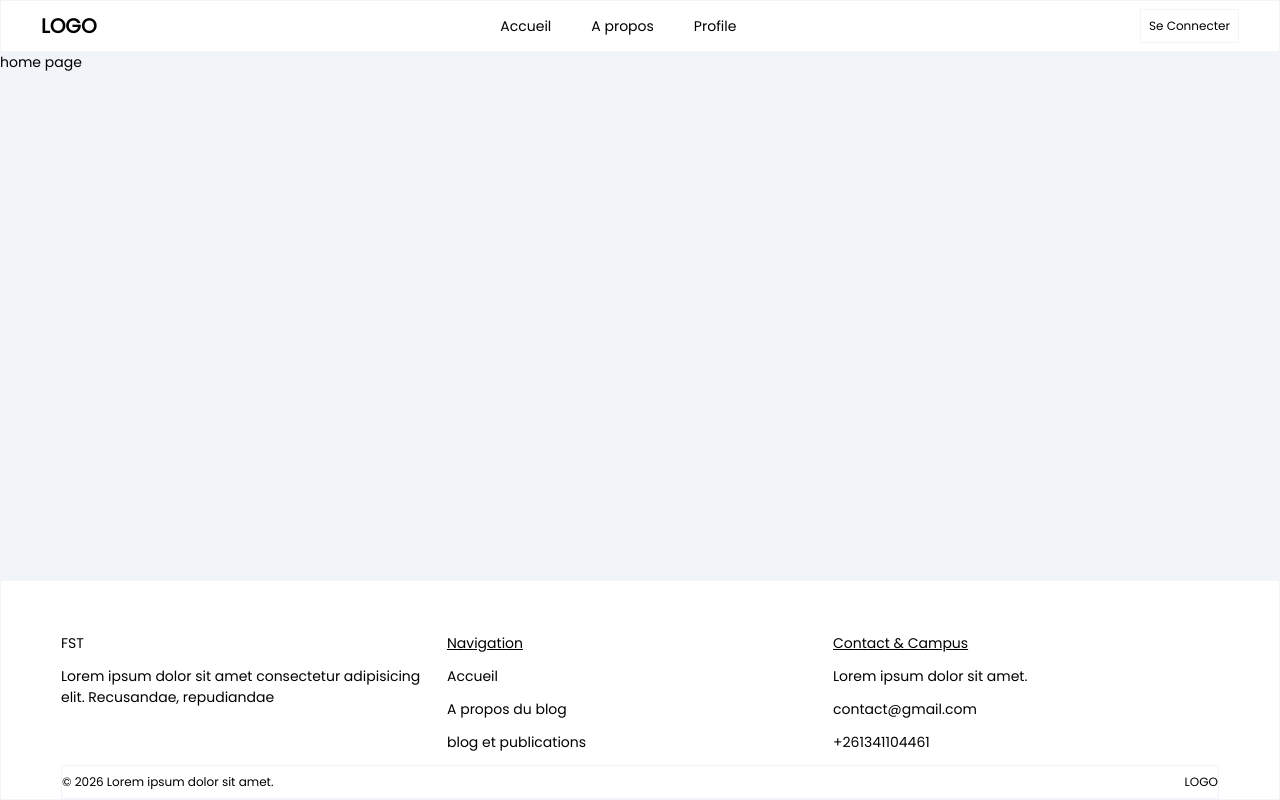
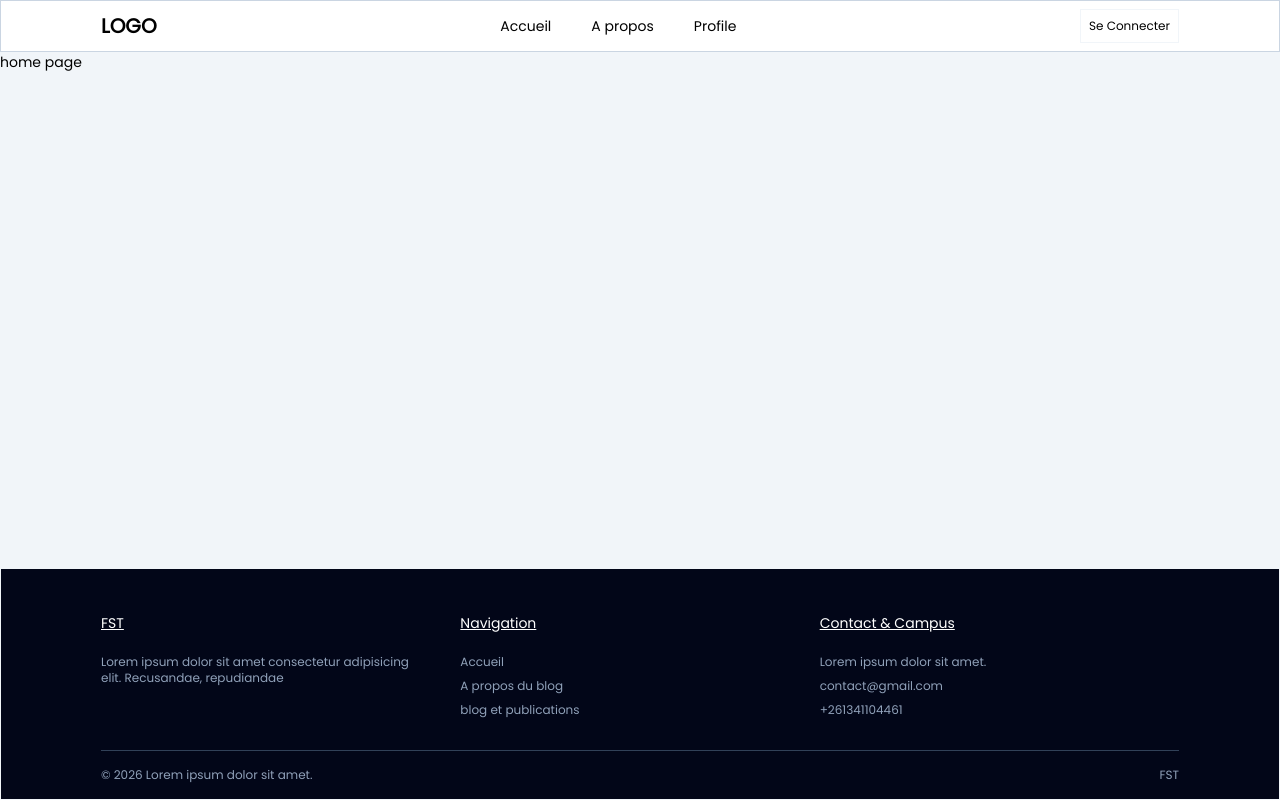
Before and after one commit to Placide0007/fst_exchange, a Django app: page / in a window 1280 px wide. Run offline with Django 5.2, Linux system fonts and the light colour scheme; some libraries are stand-ins or nearby versions.

Commit message:
style:finalisation du footer

```diff
--- a/core/core_urls.py
+++ b/core/core_urls.py
@@ -5,4 +5,5 @@ from . import views
 urlpatterns = [
     path("", views.home,name="home"),
     path("profile/", views.profile,name="profile"),
+    path("about/", views.about,name="about"),
 ]
--- a/core/views.py
+++ b/core/views.py
@@ -6,3 +6,6 @@ def home(request):
 
 def profile(request):
     return render(request,'core/profile.html')
+
+def about(request):
+    return render(request,'core/about.html')
--- a/templates/includes/footer.html
+++ b/templates/includes/footer.html
@@ -1,32 +1,32 @@
-<footer class="px-15 pt-10 border border-slate-100" >
+<footer class="px-25   bg-slate-950 text-white  border border-slate-100" >
 
-    <div class="grid grid-cols-3" >
-        <div class="flex flex-col gap-3 py-3" >
-            <p>FST</p>
-            <p class="max-w-90" >
+    <div class="grid py-5 grid-cols-3" >
+        <div class="flex flex-col gap-2 py-3" >
+            <p class="underline py-3">FST</p>
+            <p class="max-w-80 text-slate-400 text-xs" >
                 Lorem ipsum dolor sit amet consectetur adipisicing elit. Recusandae, repudiandae
             </p>
         </div>
 
-        <div class="flex flex-col gap-3 py-3" >
-            <p class="underline" >Navigation</p>
-            <a href="">Accueil</a>
-            <a href="">A propos du blog</a>
-            <a href="">blog et publications</a>
+        <div class="flex flex-col gap-2 py-3" >
+            <p class="underline py-3"  >Navigation</p>
+            <a class="text-slate-400 text-xs" href="">Accueil</a>
+            <a class="text-slate-400 text-xs" href="">A propos du blog</a>
+            <a class="text-slate-400 text-xs" href="">blog et publications</a>
         </div>
 
-        <div class="flex flex-col gap-3 py-3" >
-            <p class="underline" >Contact & Campus</p>
-            <a href="">Lorem ipsum dolor sit amet.</a>
-            <a href="">contact@gmail.com</a>
-            <a href="">+261341104461</a>
+        <div class="flex flex-col gap-2 py-3" >
+            <p class="underline py-3" >Contact & Campus</p>
+            <a class="text-slate-400 text-xs" href="">Lorem ipsum dolor sit amet.</a>
+            <a class="text-slate-400 text-xs" href="">contact@gmail.com</a>
+            <p class="text-slate-400 text-xs">+261341104461</p>
         </div>
 
     </div>
 
-    <div class="flex justify-between py-2 text-xs border-slate-100 border" >
-        <p>&copy; 2026 Lorem ipsum dolor sit amet.</p>
-        <p>LOGO</p>
+    <div class="flex text-slate-400  justify-between py-4 text-xs border-slate-700 border-t" >
+        <p  >&copy; 2026 Lorem ipsum dolor sit amet.</p>
+        <p>FST</p>
     </div>
 
 </footer>
--- a/templates/includes/header.html
+++ b/templates/includes/header.html
@@ -1,9 +1,9 @@
-<header class="flex justify-between items-center px-10 py-2 border-slate-100 border">
+<header class="flex justify-between items-center px-25 py-2 border-slate-300 border">
     <p class="font-bold text-xl" >LOGO</p>
     <nav class="flex gap-10" >
-        <a href="">Accueil</a>
-        <a href="">A propos</a>
-        <a href="">Profile</a>
+        <a href="{% url 'home' %}">Accueil</a>
+        <a href="{% url 'about' %}">A propos</a>
+        <a href="{% url 'profile' %}">Profile</a>
     </nav>
     <a class="text-xs border-slate-100 p-2 border" href="{% url 'login' %}">Se Connecter</a>
 </header>
--- a/theme/static/css/dist/styles.css
+++ b/theme/static/css/dist/styles.css
@@ -14,8 +14,12 @@
     --color-slate-300: oklch(86.9% 0.022 252.894);
     --color-slate-400: oklch(70.4% 0.04 256.788);
     --color-slate-500: oklch(55.4% 0.046 257.417);
+    --color-slate-700: oklch(37.2% 0.044 257.287);
     --color-slate-800: oklch(27.9% 0.041 260.031);
+    --color-slate-900: oklch(20.8% 0.042 265.755);
+    --color-slate-950: oklch(12.9% 0.042 264.695);
     --color-gray-50: oklch(98.5% 0.002 247.839);
+    --color-gray-300: oklch(87.2% 0.01 258.338);
     --color-black: #000;
     --color-white: #fff;
     --spacing: 0.25rem;
@@ -31,6 +35,7 @@
     --text-3xl--line-height: calc(2.25 / 1.875);
     --text-5xl: 3rem;
     --text-5xl--line-height: 1;
+    --font-weight-semibold: 600;
     --font-weight-bold: 700;
     --tracking-normal: 0em;
     --leading-normal: 1.5;
@@ -251,6 +256,9 @@
   .max-w-20 {
     max-width: calc(var(--spacing) * 20);
   }
+  .max-w-80 {
+    max-width: calc(var(--spacing) * 80);
+  }
   .max-w-90 {
     max-width: calc(var(--spacing) * 90);
   }
@@ -315,14 +323,27 @@
     border-style: var(--tw-border-style);
     border-width: 1px;
   }
+  .border-t {
+    border-top-style: var(--tw-border-style);
+    border-top-width: 1px;
+  }
   .border-slate-100 {
     border-color: var(--color-slate-100);
   }
   .border-slate-200 {
     border-color: var(--color-slate-200);
   }
+  .border-slate-300 {
+    border-color: var(--color-slate-300);
+  }
   .border-slate-500 {
     border-color: var(--color-slate-500);
+  }
+  .border-slate-700 {
+    border-color: var(--color-slate-700);
+  }
+  .border-slate-800 {
+    border-color: var(--color-slate-800);
   }
   .bg-red-500 {
     background-color: var(--color-red-500);
@@ -335,6 +356,12 @@
   }
   .bg-slate-800 {
     background-color: var(--color-slate-800);
+  }
+  .bg-slate-900 {
+    background-color: var(--color-slate-900);
+  }
+  .bg-slate-950 {
+    background-color: var(--color-slate-950);
   }
   .bg-white {
     background-color: var(--color-white);
@@ -363,6 +390,12 @@
   .px-15 {
     padding-inline: calc(var(--spacing) * 15);
   }
+  .px-25 {
+    padding-inline: calc(var(--spacing) * 25);
+  }
+  .px-30 {
+    padding-inline: calc(var(--spacing) * 30);
+  }
   .px-40 {
     padding-inline: calc(var(--spacing) * 40);
   }
@@ -374,6 +407,9 @@
   }
   .py-3 {
     padding-block: calc(var(--spacing) * 3);
+  }
+  .py-4 {
+    padding-block: calc(var(--spacing) * 4);
   }
   .py-5 {
     padding-block: calc(var(--spacing) * 5);
@@ -410,9 +446,28 @@
     font-size: var(--text-xs);
     line-height: var(--tw-leading, var(--text-xs--line-height));
   }
+  .leading-2 {
+    --tw-leading: calc(var(--spacing) * 2);
+    line-height: calc(var(--spacing) * 2);
+  }
+  .leading-5 {
+    --tw-leading: calc(var(--spacing) * 5);
+    line-height: calc(var(--spacing) * 5);
+  }
+  .leading-20 {
+    --tw-leading: calc(var(--spacing) * 20);
+    line-height: calc(var(--spacing) * 20);
+  }
   .font-bold {
     --tw-font-weight: var(--font-weight-bold);
     font-weight: var(--font-weight-bold);
+  }
+  .font-semibold {
+    --tw-font-weight: var(--font-weight-semibold);
+    font-weight: var(--font-weight-semibold);
+  }
+  .text-gray-300 {
+    color: var(--color-gray-300);
   }
   .text-slate-200 {
     color: var(--color-slate-200);
@@ -441,6 +496,12 @@
     outline-style: var(--tw-outline-style);
     outline-width: 1px;
   }
+  .\[font-variant-caps\:\=small-caps\] {
+    font-variant-caps: =small-caps;
+  }
+  .\[font-variant-caps\:small-caps\] {
+    font-variant-caps: small-caps;
+  }
   .placeholder\:text-center {
     &::placeholder {
       text-align: center;
@@ -457,6 +518,10 @@
   syntax: "*";
   inherits: false;
   initial-value: solid;
+}
+@property --tw-leading {
+  syntax: "*";
+  inherits: false;
 }
 @property --tw-font-weight {
   syntax: "*";
@@ -536,6 +601,7 @@
   @supports ((-webkit-hyphens: none) and (not (margin-trim: inline))) or ((-moz-orient: inline) and (not (color:rgb(from red r g b)))) {
     *, ::before, ::after, ::backdrop {
       --tw-border-style: solid;
+      --tw-leading: initial;
       --tw-font-weight: initial;
       --tw-shadow: 0 0 #0000;
       --tw-shadow-color: initial;
```
